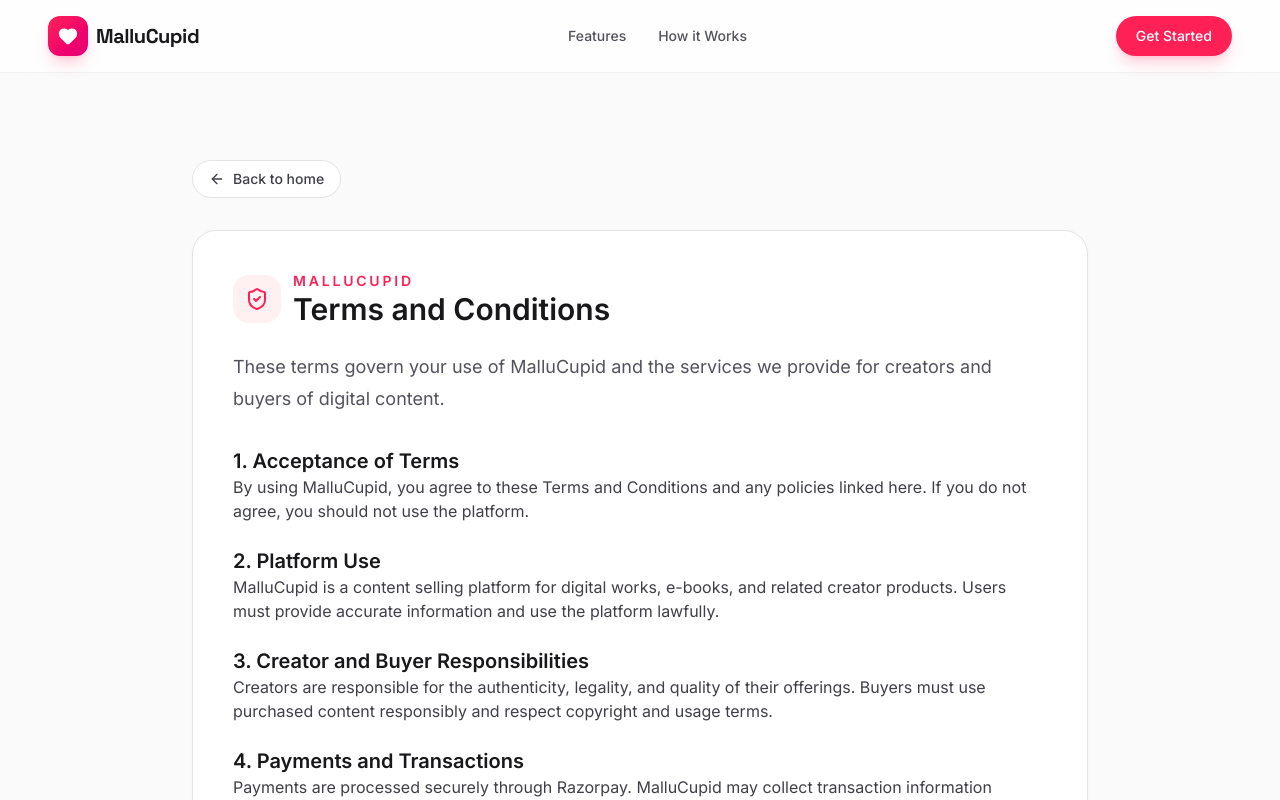
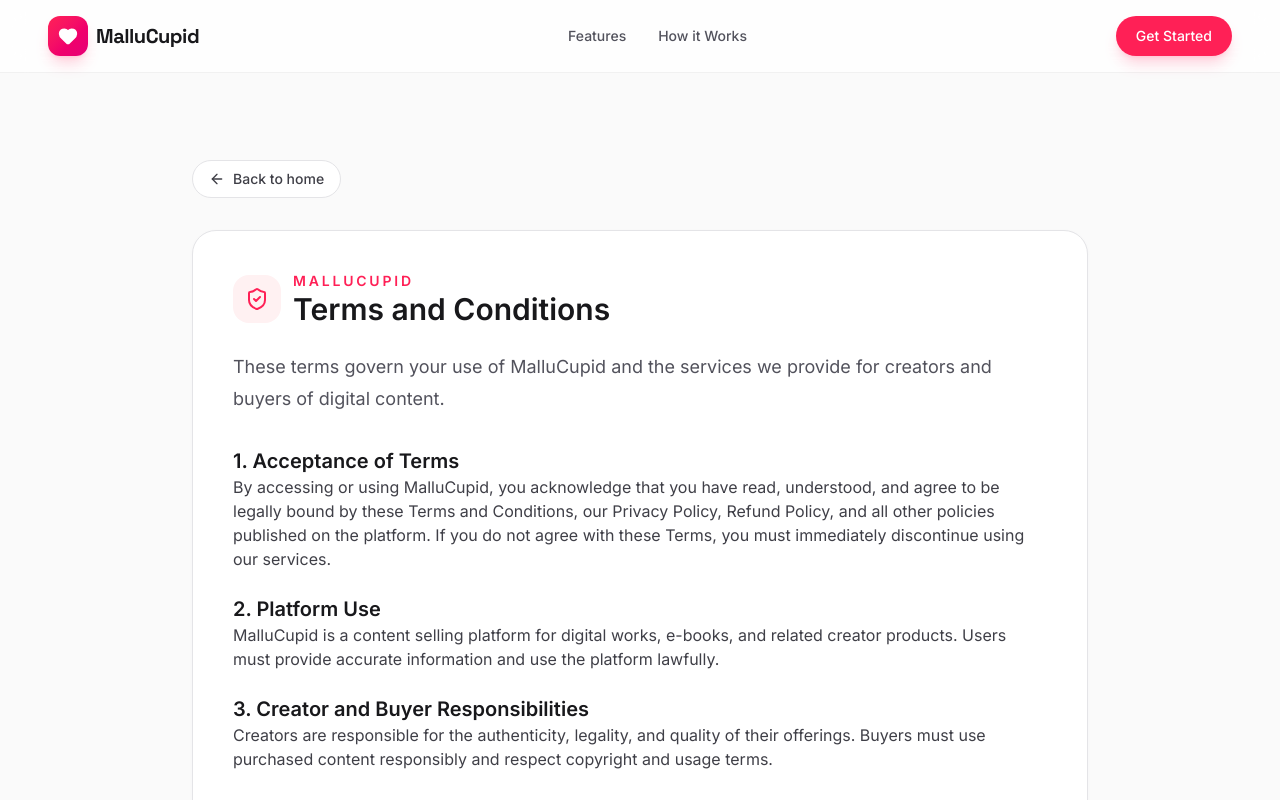
Before and after one commit to codexaidir/MALLU-CUPID, a React (Vite) app: page /terms-and-conditions in a window 1280 px wide. Shown: the top 800 px of the page. Built offline with nearby package versions, Linux system fonts and the light colour scheme; no server answers.

Commit message:
6689865678

```diff
--- a/src/pages/TermsPage.tsx
+++ b/src/pages/TermsPage.tsx
@@ -8,7 +8,7 @@
     >
       <section>
         <h2 className="text-xl font-semibold text-zinc-900">1. Acceptance of Terms</h2>
-        <p>By using MalluCupid, you agree to these Terms and Conditions and any policies linked here. If you do not agree, you should not use the platform.</p>
+        <p> By accessing or using MalluCupid, you acknowledge that you have read, understood, and agree to be legally bound by these Terms and Conditions, our Privacy Policy, Refund Policy, and all other policies published on the platform. If you do not agree with these Terms, you must immediately discontinue using our services.</p>
       </section>
 
       <section>
```
